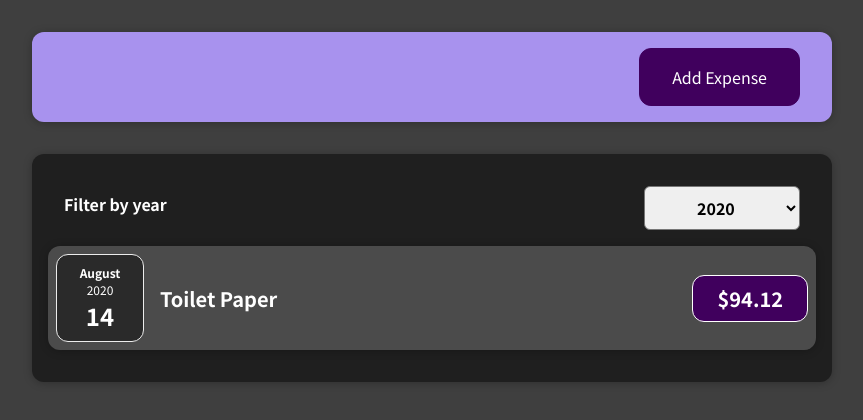
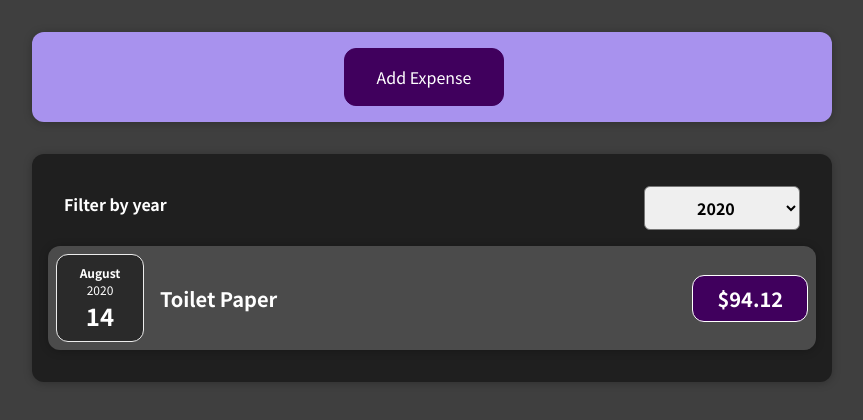
Before and after one commit to andradeviniicius/simpleReactExpenseApp, a React (Create React App) app: page / in a window 1280 px wide. Shown: the top 420 px of the page, without its empty margins (208-1071 px from the left). Built offline with nearby package versions, Linux system fonts and the light colour scheme.

Commit message:
assign4 bestSolutionRefac

```diff
--- a/src/components/NewExpense/ExpenseForm.js
+++ b/src/components/NewExpense/ExpenseForm.js
@@ -46,7 +46,6 @@ const ExpenseForm = (props) => {
 
   return (
     <form style={{}} onSubmit={submitHandler}>
-      {modal && (
       <div className="new-expense__controls">
         <div className="new-expense__control">
           <label>Title</label>
@@ -77,13 +76,10 @@ const ExpenseForm = (props) => {
           />
         </div>
       </div>
-      )}
       <div className="new-expense__actions">
-        {modal && (
-          <div className=".new_expense__actions">
-            <button onClick={showModal}>Cancel</button>
-          </div>
-        )}
+        <button onClick={props.onCancelBtnClick} type="button">
+          Cancel
+        </button>
         <button onClick={showModal} type="submit">
           Add Expense
         </button>
--- a/src/components/NewExpense/NewExpense.js
+++ b/src/components/NewExpense/NewExpense.js
@@ -1,20 +1,36 @@
-import React from 'react';
 
-import ExpenseForm from './ExpenseForm';
-import './NewExpense.css';
+import React, { useState } from "react";
+
+import ExpenseForm from "./ExpenseForm";
+import "./NewExpense.css";
 
 const NewExpense = (props) => {
+  const [editing, setEditing] = useState(false);
+
   const saveExpenseDataHandler = (enteredExpenseData) => {
     const expenseData = {
       ...enteredExpenseData,
-      id: Math.random().toString()
+      id: Math.random().toString(),
     };
     props.onAddExpense(expenseData);
   };
 
+  function editingClickHandler() {
+    setEditing(true);
+  }
+  function setEditingFalse() {
+    setEditing(false);
+  }
+
   return (
-    <div className='new-expense'>
-      <ExpenseForm onSaveExpenseData={saveExpenseDataHandler} />
+    <div className="new-expense">
+      {!editing && <button onClick={editingClickHandler}>Add Expense</button>}
+      {editing && (
+        <ExpenseForm
+          onCancelBtnClick={setEditingFalse}
+          onSaveExpenseData={saveExpenseDataHandler}
+        />
+      )}
     </div>
   );
 };
```
Lines whose indentation alone changed are shown as unchanged.
